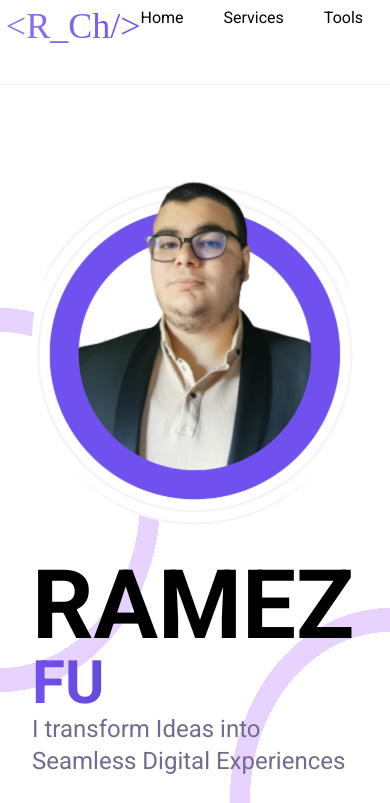
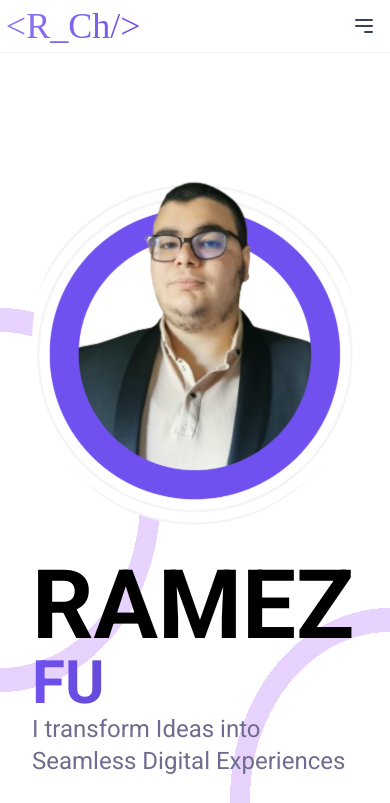
Before and after one commit to RamezCh/portfolio, a React (Vite) app: page / in a window 390 px wide. Shown: the top 803 px of the page. Built offline with nearby package versions, Linux system fonts and the light colour scheme; a web font is replaced by a local one.

Commit message:
add: responsive navbar

```diff
--- a/src/App.tsx
+++ b/src/App.tsx
@@ -8,19 +8,23 @@ import {Contact} from "./components/Contact.tsx";
 import {ToolsMobile} from "./components/ToolsMobile.tsx";
 import {ToolsPad} from "./components/ToolsPad.tsx";
 import {aboutMe, expertise} from "./data.ts";
+import {NavbarMobile} from "./components/NavbarMobile.tsx";
 
 function App() {
 
     return (
         <>
-            <Navbar/>
+            <div className="hidden lg:block"><Navbar/></div>
+            <div className="lg:hidden"><NavbarMobile/></div>
             <div className="w-full h-36 block"></div>
             <div className="relative z-1 m-8">
                 <Home/>
                 <Services/>
-                <div className="hidden 2xl:block"><Tools/></div>
-                <div className="hidden xl:block 2xl:hidden"><ToolsPad/></div>
-                <div className="xl:hidden"><ToolsMobile/></div>
+                <section id="tools">
+                    <div className="hidden 2xl:block"><Tools/></div>
+                    <div className="hidden xl:block 2xl:hidden"><ToolsPad/></div>
+                    <div className="xl:hidden"><ToolsMobile/></div>
+                </section>
                 {/* About Me */}
                 <ImageCard {...aboutMe}/>
                 {/* Expertise */}
--- /dev/null
+++ b/src/components/NavbarMobile.tsx
@@ -0,0 +1,59 @@
+import { useState } from "react";
+import { SmoothLink } from "../shared/SmoothLink.tsx";
+import { navLinks } from "../data.ts";
+
+export const NavbarMobile = () => {
+    const [isDropdownOpen, setIsDropdownOpen] = useState(false);
+
+    const toggleDropdown = () => {
+        setIsDropdownOpen(!isDropdownOpen);
+    };
+
+    return (
+        <div className="flex justify-between mx-0 p-[1.5%] top-0 fixed bg-white w-full z-50 shadow-2xs">
+            {/* Logo */}
+            <h1 className="font-vampiro gradient-text text-4xl">{'<R_Ch/>'}</h1>
+
+            {/* Dropdown Menu for mobile screens */}
+            <div className="relative">
+                <button
+                    onClick={toggleDropdown}
+                    className="flex items-center justify-center p-2 rounded-md text-gray-700 hover:bg-gray-100 focus:outline-none"
+                >
+                    <svg
+                        className="w-6 h-6"
+                        fill="none"
+                        stroke="currentColor"
+                        viewBox="0 0 24 24"
+                        xmlns="http://www.w3.org/2000/svg"
+                    >
+                        <path
+                            strokeLinecap="round"
+                            strokeLinejoin="round"
+                            strokeWidth="2"
+                            d="M4 6h16M4 12h16m-7 6h7"
+                        ></path>
+                    </svg>
+                </button>
+
+                {/* Dropdown Content */}
+                {isDropdownOpen && (
+                    <div className="absolute right-0 mt-1 w-48 bg-white rounded-md shadow-lg z-50">
+                        <div className="flex flex-col p-7">
+                            { navLinks.map((info) => <SmoothLink link={info.dest}>
+                                <span className="hover:text-[#7051EF] hover:text-lg transition-all duration-500 ease-in-out">
+                                    {info.name}
+                                </span>
+                            </SmoothLink>)}
+                            <SmoothLink
+                                link="contact"
+                            >
+                                Contact Me
+                            </SmoothLink>
+                        </div>
+                    </div>
+                )}
+            </div>
+        </div>
+    );
+};
--- a/src/components/Tools.tsx
+++ b/src/components/Tools.tsx
@@ -15,7 +15,7 @@ export const Tools = () => {
         setLastIndex( (prev) => prev > 4 ? prev - 4 : 4);
     }
 
-    return <section id="tools">
+    return <div>
         <CenteredTitle title="Tools" />
         {/* Carousel */}
         <div className="flex flex-row items-center justify-between my-20 p-10">
@@ -25,5 +25,5 @@ export const Tools = () => {
             </div>
             <CircleWithChevron direction="right" enabled={tools.length - 1 >= lastIndex} onClick={handleIncrement}/>
         </div>
-    </section>
+    </div>
 }
--- a/src/components/ToolsMobile.tsx
+++ b/src/components/ToolsMobile.tsx
@@ -15,7 +15,7 @@ export const ToolsMobile = () => {
         setLastIndex( (prev) => prev > 1 ? prev - 1 : 1);
     }
 
-    return <section id="tools">
+    return <div>
         <CenteredTitle title="Tools" />
         {/* Carousel */}
         <div className="flex flex-row items-center justify-between my-20 p-10">
@@ -25,5 +25,5 @@ export const ToolsMobile = () => {
             </div>
             <CircleWithChevron direction="right" enabled={tools.length - 1 >= lastIndex} onClick={handleIncrement}/>
         </div>
-    </section>
+    </div>
 }
--- a/src/components/ToolsPad.tsx
+++ b/src/components/ToolsPad.tsx
@@ -15,7 +15,7 @@ export const ToolsPad = () => {
         setLastIndex( (prev) => prev > 3 ? prev - 3 : 3);
     }
 
-    return <section id="tools">
+    return <div>
         <CenteredTitle title="Tools" />
         {/* Carousel */}
         <div className="flex flex-row items-center justify-between my-20 p-10">
@@ -25,5 +25,5 @@ export const ToolsPad = () => {
             </div>
             <CircleWithChevron direction="right" enabled={tools.length - 1 >= lastIndex} onClick={handleIncrement}/>
         </div>
-    </section>
+    </div>
 }
```
